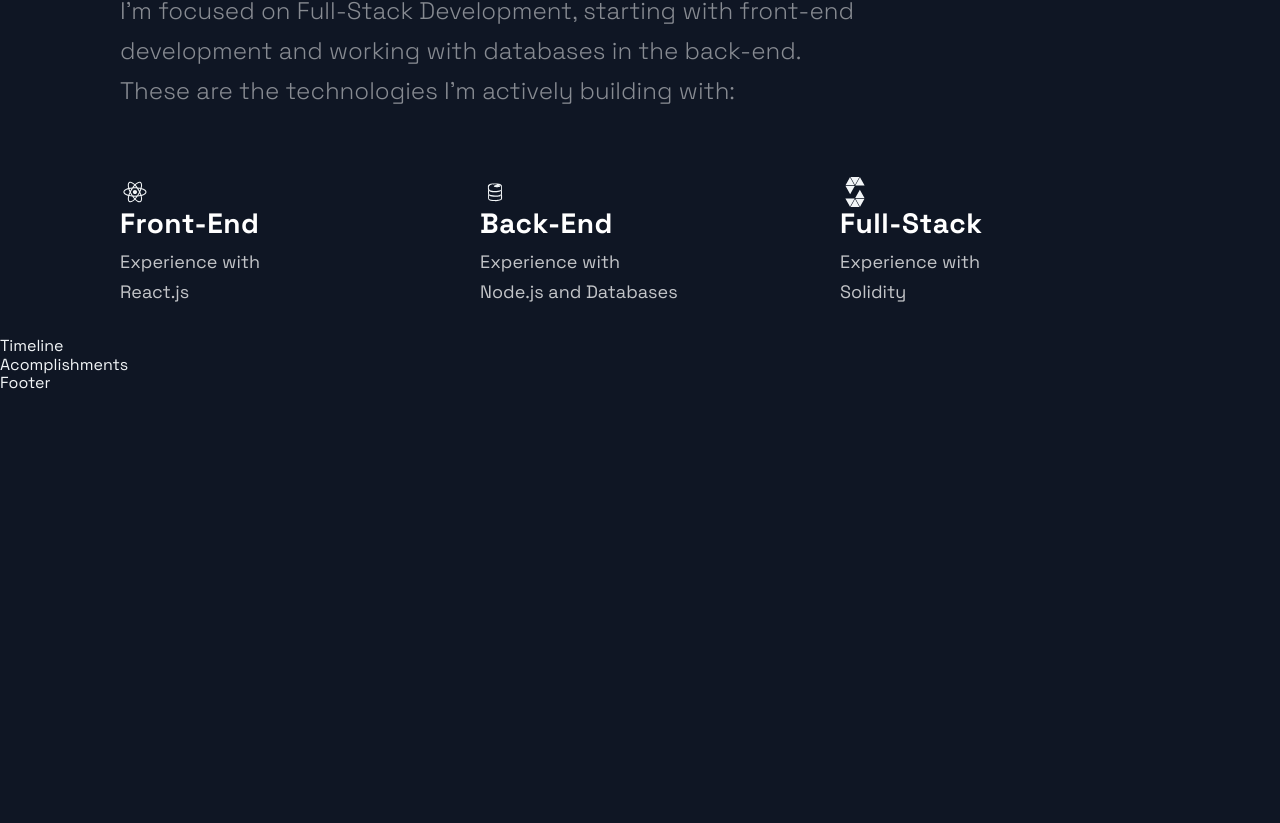
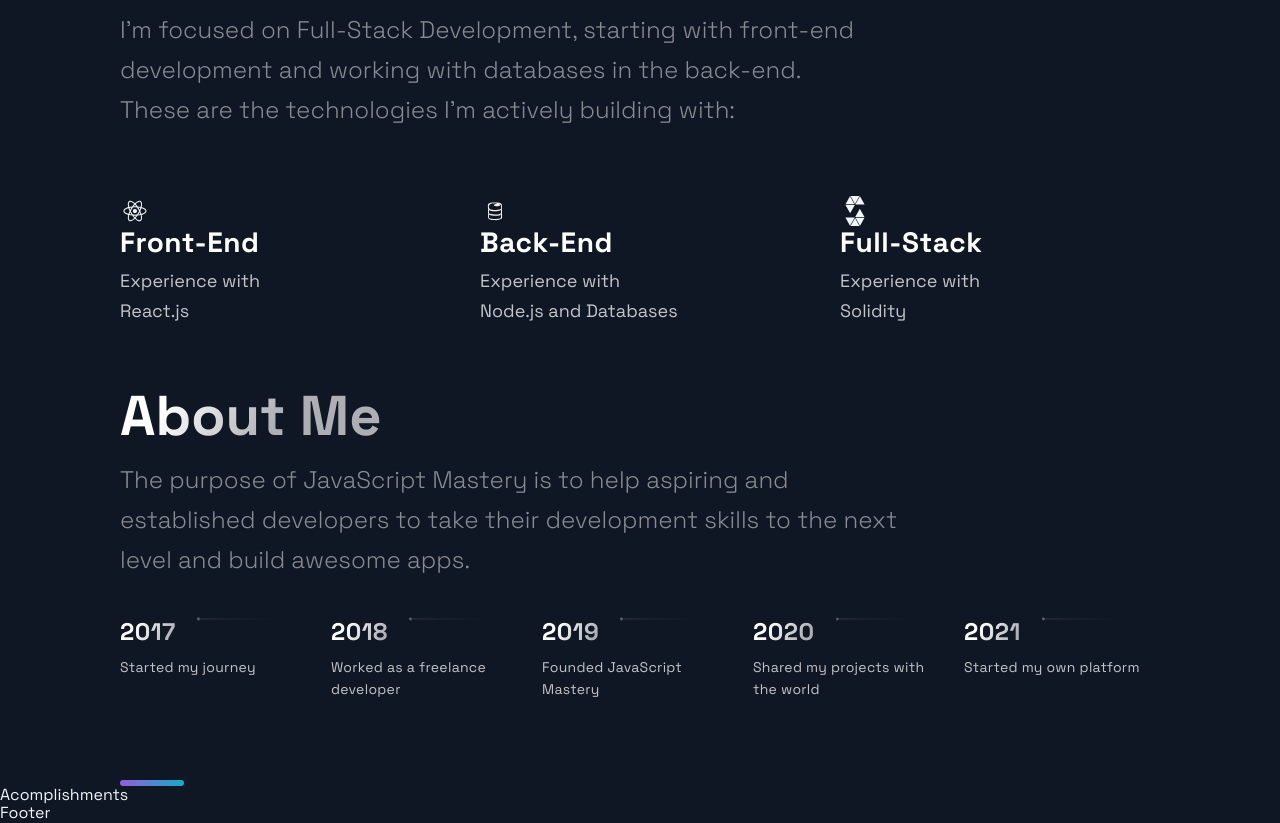
Before and after one commit to Jamfin92/portfolio_james, a Next.js app: page / in a window 1280 px wide. Shown: the part 2353-3176 px from the top of the page. Before the commit the page ends 2746 px from the top, so only its background shows below. Built offline with nearby package versions, Linux system fonts and the light colour scheme.

Commit message:
Added Section with svg images and scrolling timeline to technologies.js

```diff
--- a/src/components/Technologies/Technologies.js
+++ b/src/components/Technologies/Technologies.js
@@ -7,6 +7,7 @@ import { List, ListContainer, ListItem, ListParagraph, ListTitle } from './Techn
 const Technologies = () =>  (
   <Section id="tech">
       <SectionDivider/>
+      <br />
         <SectionTitle>Technologies</SectionTitle>
           <SectionText>
               I'm focused on Full-Stack Development, starting with front-end development and working with databases
--- a/src/components/TimeLine/TimeLine.js
+++ b/src/components/TimeLine/TimeLine.js
@@ -7,46 +7,112 @@ import { TimeLineData } from '../../constants/constants';
 const TOTAL_CAROUSEL_COUNT = TimeLineData.length;
 
 const Timeline = () => {
-  // const [activeItem, setActiveItem] = useState(0);
-  // const carouselRef = useRef();
+    const [activeItem, setActiveItem] = useState(0);
+    const carouselRef = useRef();
 
-  // const scroll = (node, left) => {
-  //   return node.scrollTo({ left, behavior: 'smooth' });
-  // }
+    const scroll = (node, left) => {
+        return node.scrollTo({ left, behavior: 'smooth' });
+    }
 
-  // const handleClick = (e, i) => {
-  //   e.preventDefault();
+    const handleClick = (e, i) => {
+        e.preventDefault();
 
-  //   if (carouselRef.current) {
-  //     const scrollLeft = Math.floor(carouselRef.current.scrollWidth * 0.7 * (i / TimeLineData.length));
+        if (carouselRef.current) {
+            const scrollLeft = Math.floor(carouselRef.current.scrollWidth * 0.7 * (i / TimeLineData.length));
 
-  //     scroll(carouselRef.current, scrollLeft);
-  //   }
-  // }
+            scroll(carouselRef.current, scrollLeft);
+        }
+    }
 
-  // const handleScroll = () => {
-  //   if (carouselRef.current) {
-  //     const index = Math.round((carouselRef.current.scrollLeft / (carouselRef.current.scrollWidth * 0.7)) * TimeLineData.length);
+    const handleScroll = () => {
+        if (carouselRef.current) {
+            const index = Math.round((carouselRef.current.scrollLeft / (carouselRef.current.scrollWidth * 0.7)) * TimeLineData.length);
 
-  //     setActiveItem(index);
-  //   }
-  // }
+            setActiveItem(index);
+        }
+    }
 
-  // // snap back to beginning of scroll when window is resized
-  // // avoids a bug where content is covered up if coming from smaller screen
-  // useEffect(() => {
-  //   const handleResize = () => {
-  //     scroll(carouselRef.current, 0);
-  //   }
+    // snap back to beginning of scroll when window is resized
+    // avoids a bug where content is covered up if coming from smaller screen
+    useEffect(() => {
+        const handleResize = () => {
+            scroll(carouselRef.current, 0);
+        }
 
-  //   window.addEventListener('resize', handleResize);
-  // }, []);
+        window.addEventListener('resize', handleResize);
+    }, []);
 
-  return (
-    <div>
-      Timeline
-    </div>
-  );
+    return (
+        <Section id="about">
+            <SectionTitle>About Me</SectionTitle>
+            <SectionText>
+                The purpose of JavaScript Mastery is to help aspiring and established developers to take their development skills to the next level and build awesome apps.
+            </SectionText>
+            <CarouselContainer ref={carouselRef} onScroll={handleScroll}>
+                <>
+                    {TimeLineData.map((item, index) => (
+                        <CarouselMobileScrollNode key={index} final={index === TOTAL_CAROUSEL_COUNT - 1}>
+                            <CarouselItem
+                                index={index}
+                                id={`carousel__item-${index}`}
+                                active={activeItem}
+                                onClick={(e) => handleClick(e, index)}
+                            >
+                                <CarouselItemTitle>
+                                    {item.year}
+                                    <CarouselItemImg
+                                        width="208"
+                                        height="6"
+                                        viewBox="0 0 208 6"
+                                        fill="none"
+                                        xmlns="http://www.w3.org/2000/svg">
+                                        <path
+                                            fill-rule="evenodd"
+                                            clip-rule="evenodd"
+                                            d="M2.5 5.5C3.88071 5.5 5 4.38071 5 3V3.5L208 3.50002V2.50002L5 2.5V3C5 1.61929 3.88071 0.5 2.5 0.5C1.11929 0.5 0 1.61929 0 3C0 4.38071 1.11929 5.5 2.5 5.5Z"
+                                            fill="url(#paint0_linear)"
+                                            fill-opacity="0.33"
+                                        />
+                                        <defs>
+                                            <linearGradient
+                                                id="paint0_linear"
+                                                x1="-4.30412e-10"
+                                                y1="0.5"
+                                                x2="208"
+                                                y2="0.500295"
+                                                gradientUnits="userSpaceOnUse">
+                                                <stop stop-color="white" />
+                                                <stop
+                                                    offset="0.79478"
+                                                    stop-color="white"
+                                                    stop-opacity="0"
+                                                />
+                                            </linearGradient>
+                                        </defs>
+                                    </CarouselItemImg>
+                                </CarouselItemTitle>
+                                <CarouselItemText>{item.text}</CarouselItemText>
+                            </CarouselItem>
+                        </CarouselMobileScrollNode>
+                    ))}
+                </>
+            </CarouselContainer>
+            <CarouselButtons>
+                {TimeLineData.map((item, index) => (
+                    <CarouselButton
+                        key={index}
+                        index={index}
+                        active={activeItem}
+                        onClick={(e) => handleClick(e, index)}
+                        type="button"
+                    >
+                        <CarouselButtonDot active={activeItem} />
+                    </CarouselButton>
+                ))}
+            </CarouselButtons>
+            <SectionDivider />
+        </Section>
+    );
 };
 
 export default Timeline;
```
